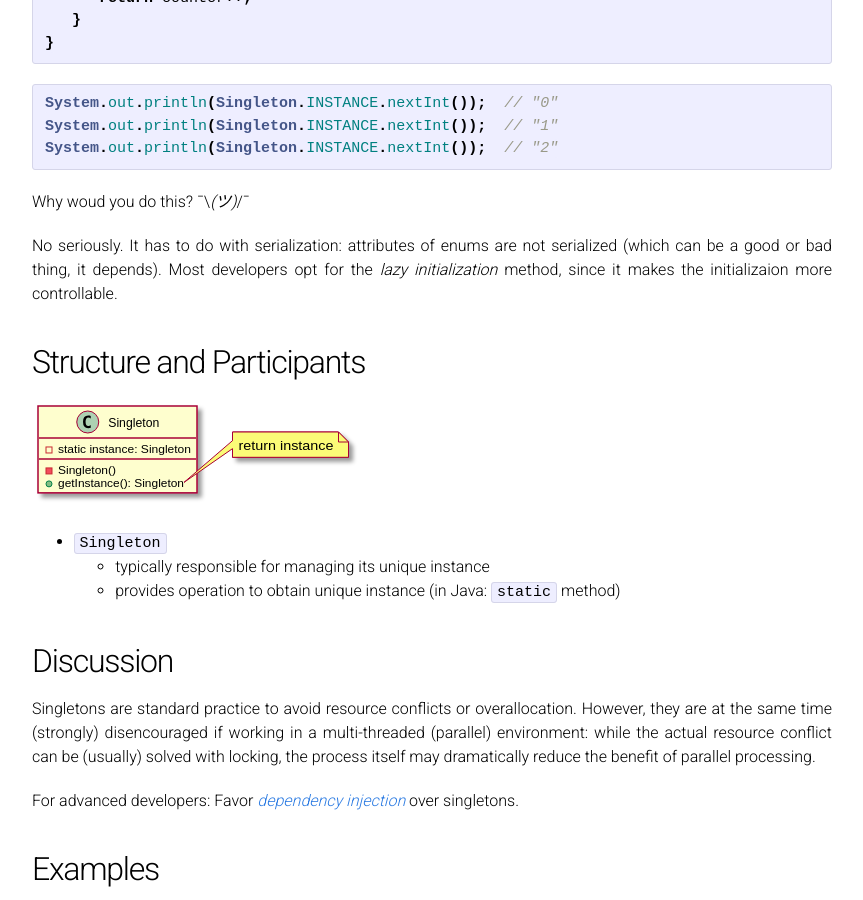
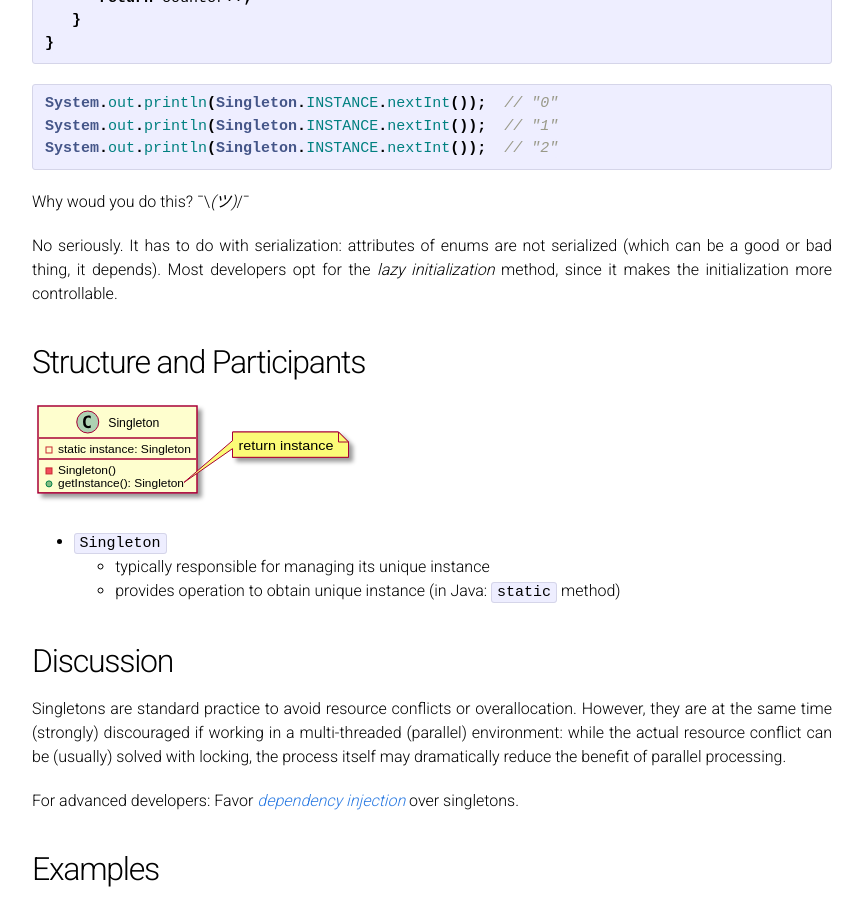
Before and after one commit to ohm-softa/ohm-softa.github.io, a Jekyll site: the page built from 08ln-singleton-factory-strategy-command.md, in a window 1280 px wide and 900 px high, scrolled down 2163 px. Shown: the whole window, without its empty margins (208-1071 px from the left). Built offline with Jekyll 4.4.1, drawn with Linux system fonts in a browser that asks for light colours; our own code applies the rules of GitHub Pages for plain Markdown files; some of the changed lines change nothing that is shown; some of the changed text lies outside the part shown.

Commit message:
Fix several typos in Design Patterns, pt. 2

````diff
--- a/08ln-singleton-factory-strategy-command.md
+++ b/08ln-singleton-factory-strategy-command.md
@@ -111,7 +111,7 @@
 
 No seriously.
 It has to do with serialization: attributes of enums are not serialized (which can be a good or bad thing, it depends).
-Most developers opt for the _lazy initialization_ method, since it makes the initializaion more controllable.
+Most developers opt for the _lazy initialization_ method, since it makes the initialization more controllable.
 
 
 ## Structure and Participants
@@ -126,7 +126,7 @@
 ## Discussion
 
 Singletons are standard practice to avoid resource conflicts or overallocation.
-However, they are at the same time (strongly) disencouraged if working in a multi-threaded (parallel) environment: while the actual resource conflict can be (usually) solved with locking, the process itself may dramatically reduce the benefit of parallel processing.
+However, they are at the same time (strongly) discouraged if working in a multi-threaded (parallel) environment: while the actual resource conflict can be (usually) solved with locking, the process itself may dramatically reduce the benefit of parallel processing.
 
 For advanced developers: Favor [_dependency injection_](https://en.wikipedia.org/wiki/Dependency_injection) over singletons.
 
@@ -269,7 +269,7 @@
 }
 ```
 
-So from outside the package, you can't instanciate `KlassImpl`:
+So from outside the package, you can't instantiate `KlassImpl`:
 
 ```java
 package someApp;
@@ -383,7 +383,7 @@
 System.out.println(root);
 ```
 
-As you can see, you only need to replace the factory that produces the concrete clases; the construction logic remains the same.
+As you can see, you only need to replace the factory that produces the concrete classes; the construction logic remains the same.
 
 You can find the above example code at <https://github.com/hsro-inf-prg3/hsro-inf-prg3.github.io/tree/master/examples/src/main/java/designpattern/factory>.
 
@@ -417,7 +417,7 @@
 Typically objects that are either complicated to instantiate or which should not be exposed outside of a package.
 
 - Iterators (probably the most frequently used factory)
-- Objects that have complex intantiation protocols
+- Objects that have complex instantiation protocols
 - Logging instances
 - API wrappers
 
@@ -584,7 +584,7 @@
 
 - Editors that support undo or macros
 - Databases with transaction/rollback support
-- Filesystems with journalling
+- Filesystems with journaling
 - Version control (eg. git)
 - Realizations of automatons
 
````
